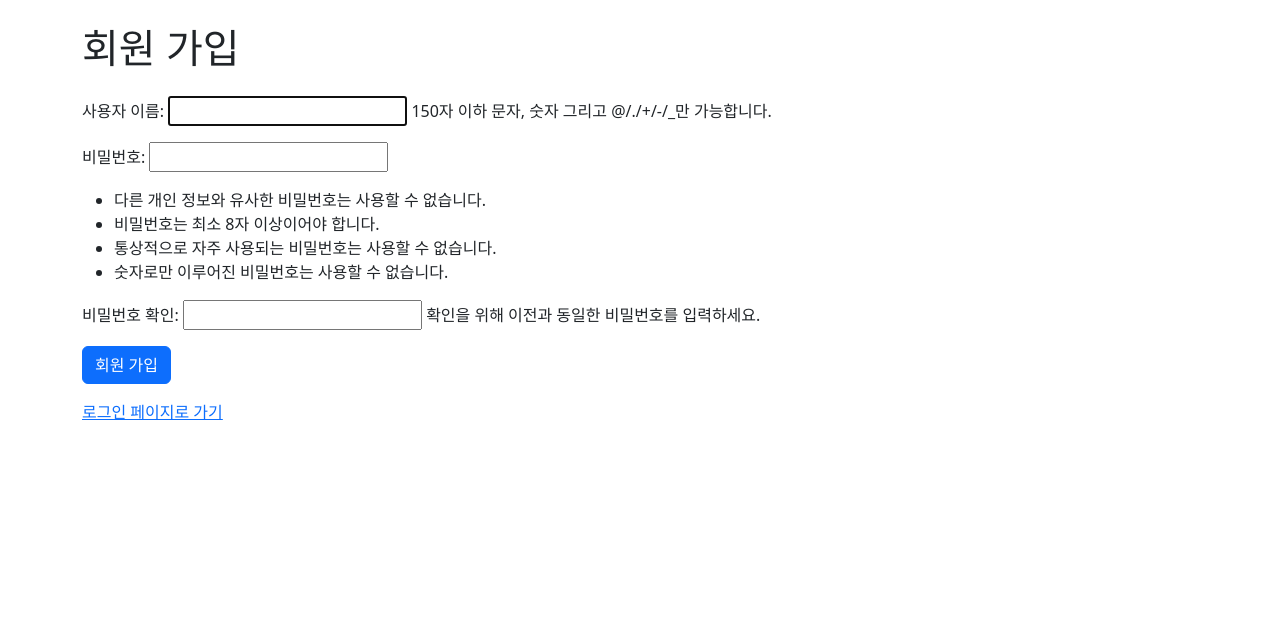
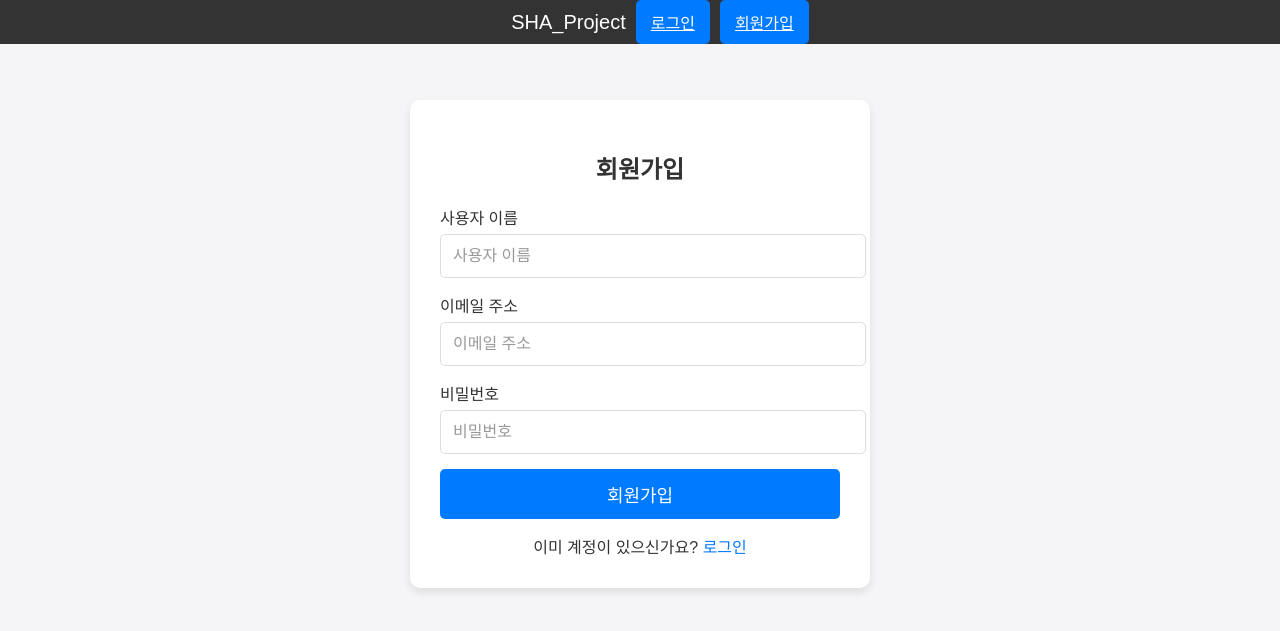
Before and after one commit to loremtho/SHA_Project, a Django app: page /signup/ in a window 1280 px wide. Shown: the top 631 px of the page. Run offline with Django 4.2, Linux system fonts and the light colour scheme.

Commit message:
웹 제작 및로그인 회원가입 기능 추가 현재 회원가입 DB 만 연결

```diff
--- a/mysite/imagegen/templates/imagegen/signup.html
+++ b/mysite/imagegen/templates/imagegen/signup.html
@@ -3,20 +3,44 @@
 <head>
     <meta charset="UTF-8">
     <meta name="viewport" content="width=device-width, initial-scale=1.0">
-    <title>회원 가입</title>
-    <link rel="stylesheet" href="https://cdn.jsdelivr.net/npm/bootstrap@5.3.3/dist/css/bootstrap.min.css">
+    <title>회원가입 페이지</title>
+    {% load static %}
+    <link rel="stylesheet" href="{% static 'css/styles.css' %}">
 </head>
 <body>
-    <div class="container mt-4">
-        <h1 class="mb-4">회원 가입</h1>
-        <form method="post" class="form-signup">
+    <nav class="navbar">
+        <div class="container">
+            <div class="navbar-brand">
+                <span>SHA_Project</span>
+            </div>
+            <div class="nav-buttons">
+                <a href="{% url 'login' %}" class="btn">로그인</a>
+                <a href="{% url 'signup' %}" class="btn">회원가입</a>
+            </div>
+        </div>
+    </nav>
+
+    <div class="auth-container">
+        <h2>회원가입</h2>
+        <form method="POST" class="auth-form">
             {% csrf_token %}
-            {{ form.as_p }}
-            <button type="submit" class="btn btn-primary">회원 가입</button>
+            <div class="form-group">
+                <label for="username">사용자 이름</label>
+                <input type="text" id="username" name="username" placeholder="사용자 이름" required>
+            </div>
+            <div class="form-group">
+                <label for="email">이메일 주소</label>
+                <input type="email" id="email" name="email" placeholder="이메일 주소" required>
+            </div>
+            <div class="form-group">
+                <label for="password">비밀번호</label>
+                <input type="password" id="password" name="password" placeholder="비밀번호" required>
+            </div>
+            <button type="submit" class="generate-button">회원가입</button>
+            <div class="form-footer">
+                <p>이미 계정이 있으신가요? <a href="{% url 'login' %}" class="link">로그인</a></p>
+            </div>
         </form>
-        <div class="mt-3">
-            <a href="{% url 'login' %}">로그인 페이지로 가기</a>
-        </div>
     </div>
 </body>
 </html>
--- a/mysite/imagegen/views.py
+++ b/mysite/imagegen/views.py
@@ -3,9 +3,18 @@ from django.contrib.auth import login, authenticate
 from django.contrib.auth.forms import AuthenticationForm, UserCreationForm
 from django.contrib import messages
 from django.http import HttpResponse
+import mysql.connector
 from .geminiAPI import translate_to_english, transform_to_stable_diffusion_prompt
 from .connectStable import createIMG
 import os
+
+# MySQL 데이터베이스 설정
+db_config = {
+    'host': 'localhost',
+    'user': 'root',
+    'password': '0000',
+    'database': 'my_database'
+}
 
 # 이미지 생성 뷰
 def image_generate_view(request):
@@ -65,11 +74,26 @@ def login_view(request):
 # 회원 가입 뷰
 def signup_view(request):
     if request.method == 'POST':
-        form = UserCreationForm(request.POST)
-        if form.is_valid():
-            form.save()
+        username = request.POST.get('username')
+        email = request.POST.get('email')
+        password = request.POST.get('password')
+
+        # 데이터베이스 연결
+        conn = mysql.connector.connect(**db_config)
+        cursor = conn.cursor()
+
+        # 쿼리 작성
+        query = "INSERT INTO users (username, email, password) VALUES (%s, %s, %s)"
+        values = (username, email, password)
+
+        try:
+            cursor.execute(query, values)
+            conn.commit()
             messages.success(request, '회원 가입이 완료되었습니다. 로그인 해 주세요.')
             return redirect('login')
-    else:
-        form = UserCreationForm()
-    return render(request, 'imagegen/signup.html', {'form': form})
+        except mysql.connector.Error as err:
+            messages.error(request, f"오류 발생: {err}")
+        finally:
+            cursor.close()
+            conn.close()
+    return render(request, 'imagegen/signup.html')
--- a/mysite/static/css/styles.css
+++ b/mysite/static/css/styles.css
@@ -1,102 +1,194 @@
-/* 전체 배경 및 본문 스타일 */
+/* 기본 리셋 및 폰트 설정 */
 body {
+    margin: 0;
+    font-family: 'Pretendard Medium', sans-serif;
+    color: #333;
+    background-color: #f5f5f7;
+}
+
+/* Navbar 스타일 */
+.navbar {
+    background-color: #333;
+    padding: 0px 20px;
+    color: #fff;
+    position: fixed;
+    width: 100%;
+    top: 0;
+    left: 0;
+    z-index: 1000;
+}
+
+.navbar .navbar-brand span {
+    color: #ffffff; /* 글씨 색상 설정 (예: 흰색) */
+    font-size: 1.25rem; /* 폰트 크기 조정 */
+    font-weight: 400; /* 폰트 두께 조정 */
+}
+
+.navbar .container {
+    display: flex;
+    justify-content: center;
+    align-items: center;
+    max-width: 1200px; /* 원하는 최대 너비 설정 */
+    margin: 0 auto;
+}
+
+.navbar .nav-links {
     display: flex;
     align-items: center;
-    justify-content: center;
-    height: 100vh;
-    margin: 0;
-    font-family: 'Pretendard Medium', sans-serif;
-    background-color: #f0f2f5; /* 밝은 회색 배경 */
+    flex-grow: 1;
 }
 
-/* 내용 컨테이너 스타일 */
-.container {
+.navbar .nav-links .nav-item {
+    margin: 0 15px;
+}
+
+.navbar .nav-links .nav-item a {
+    color: #fff;
+    text-decoration: none;
+    font-weight: 500;
+}
+
+.navbar .nav-links .nav-item a:hover {
+    text-decoration: underline;
+}
+
+.navbar .nav-buttons {
+    display: flex;
+    align-items: center;
+}
+
+.navbar .nav-buttons .btn {
+    color: #fff;
+    background-color: #007aff;
+    border: none;
+    border-radius: 5px;
+    padding: 10px 15px;
+    margin-left: 10px;
+    cursor: pointer;
+    transition: background-color 0.3s;
+}
+
+.navbar .nav-buttons .btn:hover {
+    background-color: #0051a8;
+}
+
+/* 로그인 및 회원가입 컨테이너 스타일 */
+.auth-container {
     background: #ffffff;
-    border-radius: 12px;
-    box-shadow: 0 6px 12px rgba(0, 0, 0, 0.1);
+    border-radius: 10px;
+    box-shadow: 0 4px 8px rgba(0, 0, 0, 0.1);
     padding: 30px;
-    max-width: 800px;
+    max-width: 400px;
     width: 100%;
+    margin: 100px auto; /* 페이지 중앙에 위치 */
+}
+
+/* 타이틀 스타일 */
+.auth-container h2 {
+    font-size: 1.5rem;
+    font-weight: 600;
+    color: #333;
+    margin-bottom: 20px;
     text-align: center;
 }
 
-/* 버튼 스타일 */
-.style-button {
-    font-family: 'Pretendard Light', sans-serif;
-    background: linear-gradient(45deg, #4c74af, #272599);
-    color: white;
+/* 로그인 및 회원가입 폼 스타일 */
+.auth-form {
+    display: flex;
+    flex-direction: column;
+    align-items: center;
+}
+
+.auth-form .form-group {
+    width: 100%;
+    margin-bottom: 20px;
+}
+
+.auth-form input[type="text"],
+.auth-form input[type="password"],
+.auth-form input[type="email"] {
+    width: 100%;
+    padding: 12px;
+    border-radius: 5px;
+    border: 1px solid #ddd;
+    font-size: 16px;
+}
+
+.auth-form input::placeholder {
+    color: #999;
+}
+
+.auth-form button {
+    background: #007aff; /* 기본 버튼 색상 */
+    color: #fff;
     border: none;
     border-radius: 5px;
-    padding: 10px 20px;
-    font-size: 16px;
+    padding: 12px;
+    font-size: 18px;
     font-weight: 500;
     cursor: pointer;
-    transition: background 0.3s, transform 0.3s;
-    margin: 0 5px;
+    transition: background-color 0.3s, transform 0.3s;
+    width: 100%;
 }
 
-.style-button:hover {
-    background: linear-gradient(45deg, #3e758e, #1c416c);
+.auth-form button:hover {
+    background-color: #0051a8;
     transform: scale(1.05);
 }
 
-.style-button:active {
-    background: linear-gradient(45deg, #2e348b, #3d1b9b);
+.auth-form button:active {
+    background-color: #003d7a;
     transform: scale(0.95);
 }
 
-/* 폼 스타일 */
-.prompt-form {
-    display: flex;
-    flex-direction: column;
-    align-items: center;
-    margin-top: 20px;
+/* 링크 스타일 */
+.auth-form a {
+    color: #007aff;
+    text-decoration: none;
+    margin-top: 10px;
 }
 
-.form-group {
-    width: 100%;
-    max-width: 500px;
-    margin-bottom: 20px;
+.auth-form a:hover {
+    text-decoration: underline;
 }
 
-input[type="text"] {
+/* 회원가입 페이지 추가 스타일 */
+.auth-form .form-group {
+    margin-bottom: 15px;
+}
+
+.auth-form .form-group label {
+    display: block;
+    font-weight: 500;
+    margin-bottom: 5px;
+    color: #333;
+}
+
+.auth-form .form-group input {
     width: 100%;
     padding: 12px;
     border-radius: 5px;
-    border: 1px solid #ccc;
+    border: 1px solid #ddd;
     font-size: 16px;
 }
 
-.generate-button {
-    font-family: 'Pretendard Light', sans-serif;
-    background: linear-gradient(45deg, #4c74af, #272599);
-    color: white;
-    border: none;
-    border-radius: 5px;
-    padding: 10px 20px;
-    font-size: 18px;
-    font-weight: 500;
-    cursor: pointer;
-    transition: background 0.3s, transform 0.3s;
+.auth-form .form-group input::placeholder {
+    color: #999;
 }
 
-.generate-button:hover {
-    background: linear-gradient(45deg, #3e758e, #1c416c);
-    transform: scale(1.05);
+.auth-form .form-footer {
+    margin-top: 15px;
 }
 
-.generate-button:active {
-    background: linear-gradient(45deg, #2e348b, #3d1b9b);
-    transform: scale(0.95);
+.auth-form .form-footer p {
+    margin: 0;
 }
 
-/* 이미지 스타일 */
-.image-container {
-    margin-top: 20px;
+.auth-form .form-footer .link {
+    color: #007aff;
+    text-decoration: none;
 }
 
-img {
-    max-width: 100%;
-    height: auto;
-    border-radius: 8px;
+.auth-form .form-footer .link:hover {
+    text-decoration: underline;
 }
```
Also changed, not shown: mysite/imagegen/templates/imagegen/login.html (+26 -10 lines), mysite/mysite/settings.py (+6 -21 lines).
